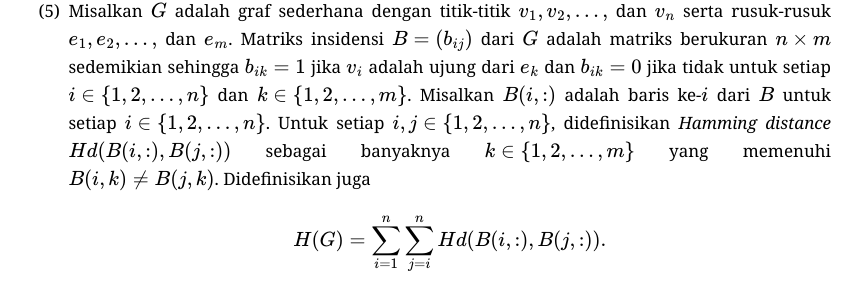
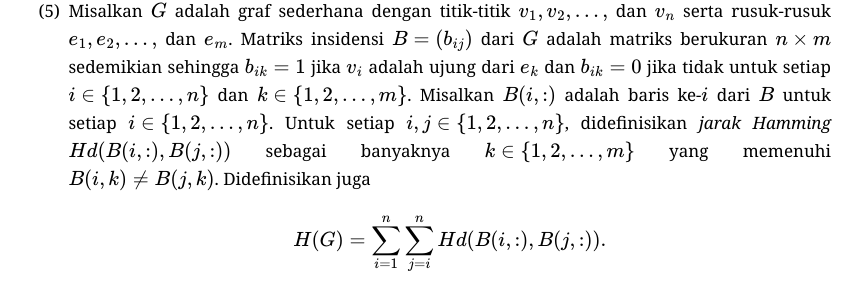
Before and after one commit to calculusgamingindonesia/calculusgamingindonesia.github.io, a Jekyll site: the page built from _posts/2026-07-02-sel-tim-imc-indo-19-2.md, in a window 1280 px wide. Shown: the part 1141-1437 px from the top of the page, without its empty margins (209-1072 px from the left). Built offline with Jekyll 4.4.1, drawn with Linux system fonts in a browser that asks for light colours; some web fonts are replaced.

Commit message:
Update 2026-07-02-sel-tim-imc-indo-19-2.md

```diff
--- a/_posts/2026-07-02-sel-tim-imc-indo-19-2.md
+++ b/_posts/2026-07-02-sel-tim-imc-indo-19-2.md
@@ -43,7 +43,7 @@
    Solusi diserahkan kepada pembaca sebagai latihan.
    </div></details>
 
-5. Misalkan $G$ adalah graf sederhana dengan titik-titik $v_1, v_2, \dots,$ dan $v_n$ serta rusuk-rusuk $e_1, e_2, \dots,$ dan $e_m$. Matriks insidensi $B=(b_{ij})$ dari $G$ adalah matriks berukuran $n\times m$ sedemikian sehingga $b_{ik}=1$ jika $v_i$ adalah ujung dari $e_k$ dan $b_{ik}=0$ jika tidak untuk setiap $i\in\set{1, 2, \dots, n}$ dan $k\in\set{1, 2, \dots, m}$. Misalkan $B(i, :)$ adalah baris ke-$i$ dari $B$ untuk setiap $i\in\set{1, 2, \dots, n}$. Untuk setiap $i, j\in\set{1, 2, \dots, n}$, didefinisikan *Hamming distance* $Hd(B(i, :), B(j, :))$ sebagai banyaknya $k\in\set{1, 2, \dots, m}$ yang memenuhi $B(i, k)\neq B(j, k)$. Didefinisikan juga
+5. Misalkan $G$ adalah graf sederhana dengan titik-titik $v_1, v_2, \dots,$ dan $v_n$ serta rusuk-rusuk $e_1, e_2, \dots,$ dan $e_m$. Matriks insidensi $B=(b_{ij})$ dari $G$ adalah matriks berukuran $n\times m$ sedemikian sehingga $b_{ik}=1$ jika $v_i$ adalah ujung dari $e_k$ dan $b_{ik}=0$ jika tidak untuk setiap $i\in\set{1, 2, \dots, n}$ dan $k\in\set{1, 2, \dots, m}$. Misalkan $B(i, :)$ adalah baris ke-$i$ dari $B$ untuk setiap $i\in\set{1, 2, \dots, n}$. Untuk setiap $i, j\in\set{1, 2, \dots, n}$, didefinisikan *jarak Hamming* $Hd(B(i, :), B(j, :))$ sebagai banyaknya $k\in\set{1, 2, \dots, m}$ yang memenuhi $B(i, k)\neq B(j, k)$. Didefinisikan juga
 
    $$H(G)=\sum_{i=1}^n\sum_{j=i}^nHd(B(i, :), B(j, :)).$$
 
```
